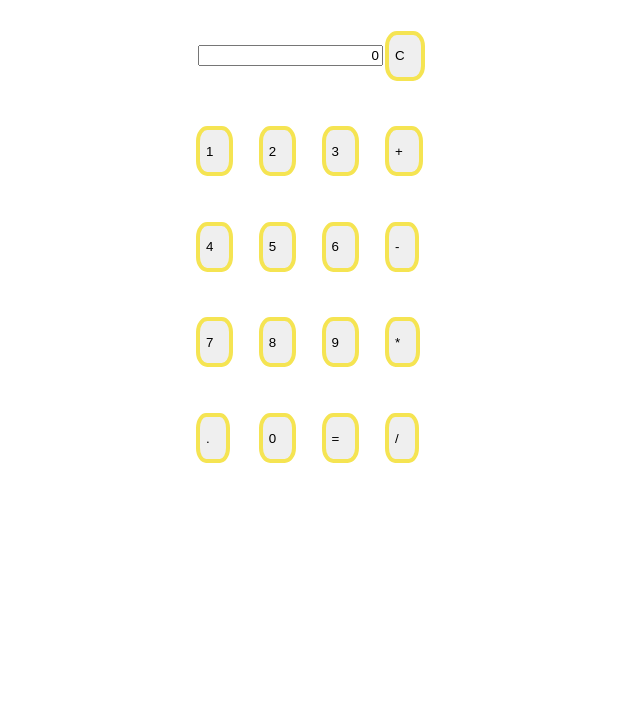
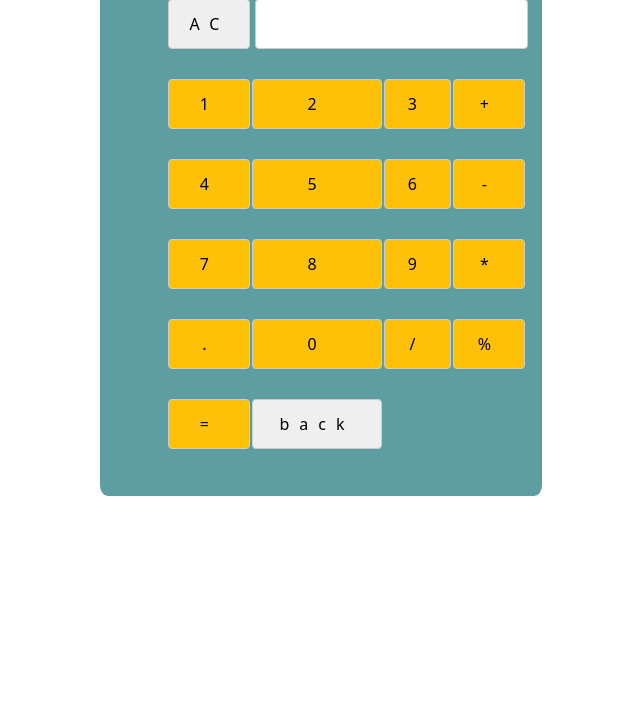
Before and after one commit to Shreshtha777/Calculater-in-javascript, a plain HTML site: page index.html in a window 1280 px wide. Shown: the part 73-800 px from the top of the page, without its empty margins (319-959 px from the left). Drawn offline with nearby package versions, Linux system fonts and the light colour scheme.

Commit message:
initial commite

```diff
--- a/index.html
+++ b/index.html
@@ -6,6 +6,7 @@
     <meta http-equiv="X-UA-Compatible" content="IE=edge">
     <meta name="viewport" content="width=device-width, initial-scale=1.0">
     <title>Document</title>
+    <link href="https://cdn.jsdelivr.net/npm/bootstrap@5.2.1/dist/css/bootstrap.min.css" rel="stylesheet" integrity="sha384-iYQeCzEYFbKjA/T2uDLTpkwGzCiq6soy8tYaI1GyVh/UjpbCx/TYkiZhlZB6+fzT" crossorigin="anonymous">
     <link rel="stylesheet" href="style.css">
 
 </head>
@@ -16,11 +17,14 @@
         <h1>calculetr in javascript</h1>
         <table>
             <tr>
-                <td colspan="3"><input type="text" id="result" value="0"></td>
-                <td><input type="button" value="C" id="clear" onclick="clearDisplay()"></td>
+                <td><input type="button" value="AC" id="clear" onclick="clearDisplay()"></td>
+                <td colspan="3"><input type="text" id="result" value=""></td>
+
+
+
 
             </tr>
-            <tr>
+            <tr >
                 <td><input type="button" value="1" class="btn btn-warning" onclick="display('1')"></td>
                 <td><input type="button" value="2" class="btn btn-warning" onclick="display('2')"></td>
                 <td><input type="button" value="3" class="btn btn-warning" onclick="display('3')"></td>
@@ -45,9 +49,14 @@
             <tr>
                 <td><input type="button" value="." class="btn btn-warning" onclick="display('.')"></td>
                 <td><input type="button" value="0" class="btn btn-warning" onclick="display('0')"></td>
-                <td><input type="button" value="=" class="btn btn-warning" onclick="equal()"></td>
+
                 <td><input type="button" value="/" class="btn btn-warning" onclick="div()"></td>
+                <td><input type="button" value="%" class="btn btn-warning" onclick="mod()"></td>
 
+            </tr>
+            <tr>
+                <td rowspan="6"><input type="button" value="=" class="btn btn-warning" onclick="equal()"></td>
+                <td><input type="button" value="back" id="clear" onclick="back()"></td>
             </tr>
         </table>
 
@@ -57,7 +66,7 @@
 
 
     </div>
-            <script src="script.js"></script>
+    <script src="script.js"></script>
 </body>
 
 </html>
--- a/script.js
+++ b/script.js
@@ -1,59 +1,107 @@
+var a = 0;
+var b = 0;
+var c = 0;
+var op = "";
+function clearDisplay() {
+    document.getElementById("result").value = "";
+}
 
-var a=0;
-var b=0;
-var op=null;
-var c=0;
+function back() {
+    let str=document.getElementById("result").value;
+   let newstr=str.substring(0, str.length - 1);
+   document.getElementById("result").value=newstr;
+}
 
+function display(num) {
+    var display = document.getElementById("result");
+    if (display.value == 0) {
+        display.value = num;
+    } else {
+        display.value = display.value + num
 
-function display(num){
-    var display=document.getElementById('result');
-
-    if(display.value=="0"){
-        display.value=num;
-    }else{
-        display.value=display.value+num;
     }
 
 
 }
-function clearDisplay(){
-    document.getElementById('result').value="0";
+function add() {
+
+    a = document.getElementById("result").value;
+    op = "+";
+    document.getElementById("result").value = 0;
+
+
 }
-function add(){
-    a=document.getElementById('result').value;
-    op='+';
-    document.getElementById('result').value="0";
+function sub() {
+
+    a = document.getElementById("result").value;
+    op = "-";
+    document.getElementById("result").value = 0;
+
+
 }
-function sub(){
-    a=document.getElementById('result').value;
-    op='-';
-    document.getElementById('result').value="0";
+function multi() {
+
+    a = document.getElementById("result").value;
+    op = "*";
+    document.getElementById("result").value = 0;
+
+
 }
-function multi(){
-    a=document.getElementById('result').value;
-    op='*';
-    document.getElementById('result').value="0";
+function div() {
+
+    a = document.getElementById("result").value;
+    op = "/";
+    document.getElementById("result").value = 0
+
+
 }
-function div(){
-    a=document.getElementById('result').value;
-    op='/';
-    document.getElementById('result').value="0";
+function mod() {
+
+    a = document.getElementById("result").value;
+    op = "%";
+    document.getElementById("result").value = 0
+
+
 }
+function equal() {
+    b = document.getElementById("result").value;
+    switch (op) {
+        case "+":
+            c = parseFloat(a)+parseFloat(b);;
+            document.getElementById("result").value = c;
+            break;
+        case "-":
+            c = parseFloat(a)-parseFloat(b);
+            document.getElementById("result").value = c;
+            break;
+        case "*":
+            c = parseFloat(a)*parseFloat(b);
+            document.getElementById("result").value = c;
+            break;
 
-function equal(){
-    b=document.getElementById('result').value;
-    if(op=="+"){
-        c=parseFloat(a)+parseFloat(b);
+        case "/":
+            c = parseFloat(a)/parseFloat(b);
+            document.getElementById("result").value = c;
+            break;
+            case "%":
+                c = parseFloat(a)%parseFloat(b);
+                document.getElementById("result").value = c;
+                break;
     }
-    if(op=="-"){
-        c=parseFloat(a)-parseFloat(b);
-    }
-    if(op=="*"){
-        c=parseFloat(a)*parseFloat(b);
-    }
-    if(op=="/"){
-        c=parseFloat(a)/parseFloat(b);
-    }
-    console.log(a,b,c,op);
-    document.getElementById('result').value=c;
+    // if(op=="+"){
+    //     c=parseFloat(a)+parseFloat(b);
+    //     document.getElementById("result").value=c;
+    // }
+    // if(op=="-"){
+    //     c=parseFloat(a)-parseFloat(b);
+    //     document.getElementById("result").value=c;
+    // }
+    // if(op=="*"){
+    //     c=parseFloat(a)*parseFloat(b);
+    //     document.getElementById("result").value=c;
+    // }
+    // if(op=="/"){
+    //     c=parseFloat(a)/parseFloat(b);
+    //     document.getElementById("result").value=c;
+    // }
 }
--- a/style.css
+++ b/style.css
@@ -20,5 +20,33 @@ input[type="button"]{
 table{
    height: 30rem;
     position: absolute;
-    left: 40%;
+    left: 38%;
 }
+.big{
+    height: 30px;
+}
+.container{
+    border: 1px solid rgb(255, 255, 255);
+    height: 570px;
+    width: 444px;
+    background-color: cadetblue;
+    border-radius: 2% 2% 2% 2%;
+}
+input[type=button] {
+    width: 100%;
+    padding: 12px 20px;
+    margin: 8px 0;
+    display: inline-block;
+    border: 1px solid #ccc;
+    border-radius: 4px;
+    box-sizing: border-box;
+  }
+  input[type=text] {
+    width: 100%;
+    padding: 12px 20px;
+    margin: 8px 0;
+    display: inline-block;
+    border: 1px solid #ccc;
+    border-radius: 4px;
+    box-sizing: border-box;
+  }
```
